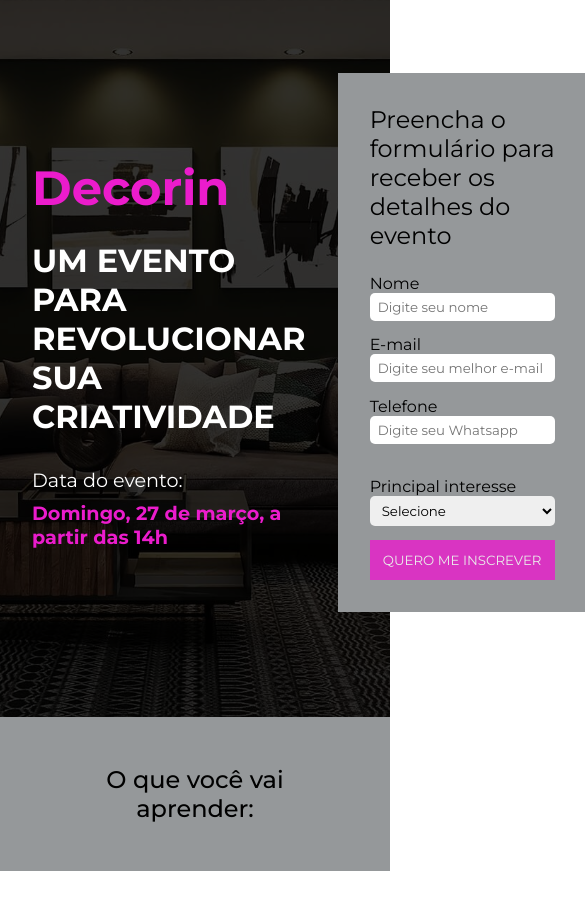
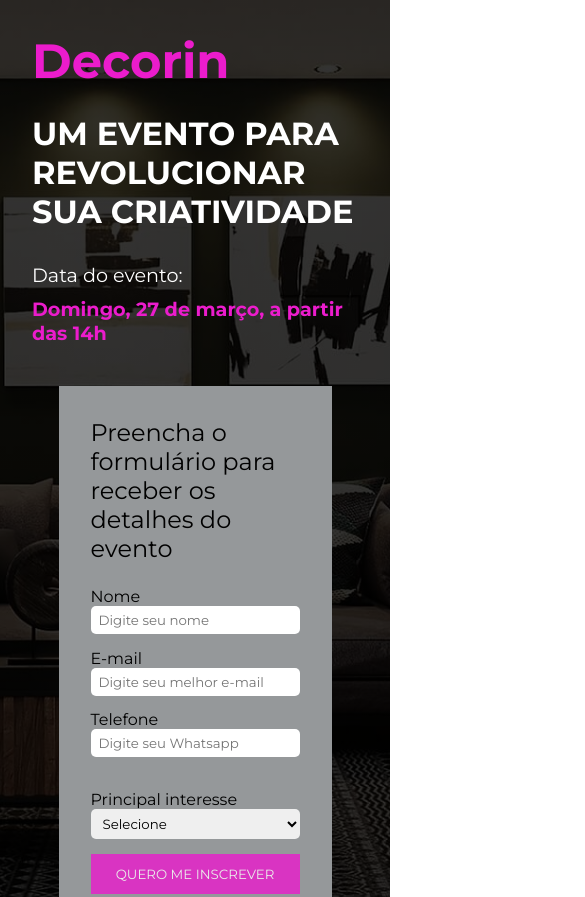
Before and after one commit to julioscarceli/projeto-landingpageevento, a plain HTML site: page index.html in a window 390 px wide. Shown: the top 897 px of the page, 585 px wide, since content can reach past the window. Drawn offline with nearby package versions, Linux system fonts and the light colour scheme.

Commit message:
arrumei alguns erros do css

```diff
--- a/style.css
+++ b/style.css
@@ -326,7 +326,7 @@
 
 @media (max-width: 450px) {
     /* Event form */
-    #event-subscription {
+    #event-description {
       flex-direction: column;
       height: auto;
     }
```
